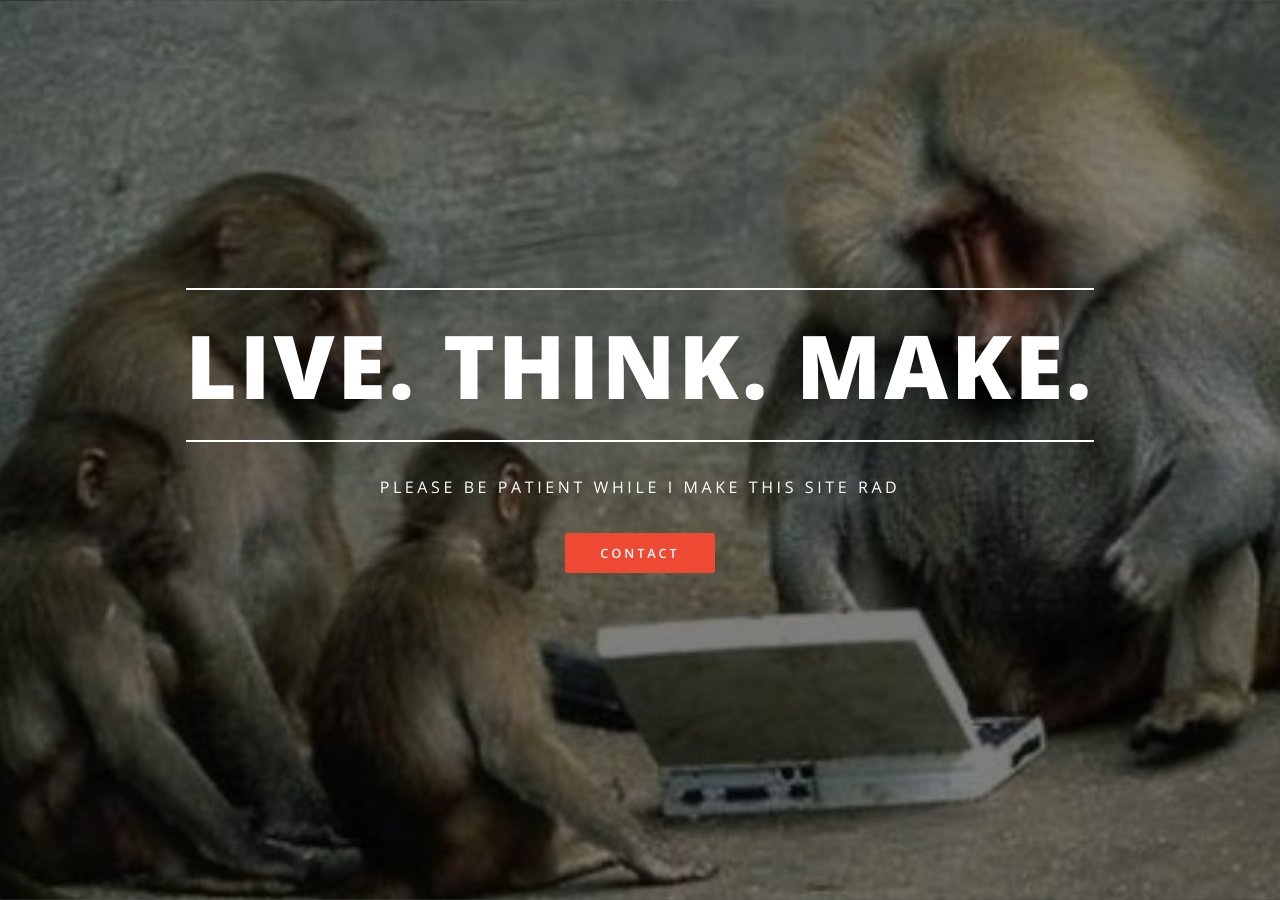
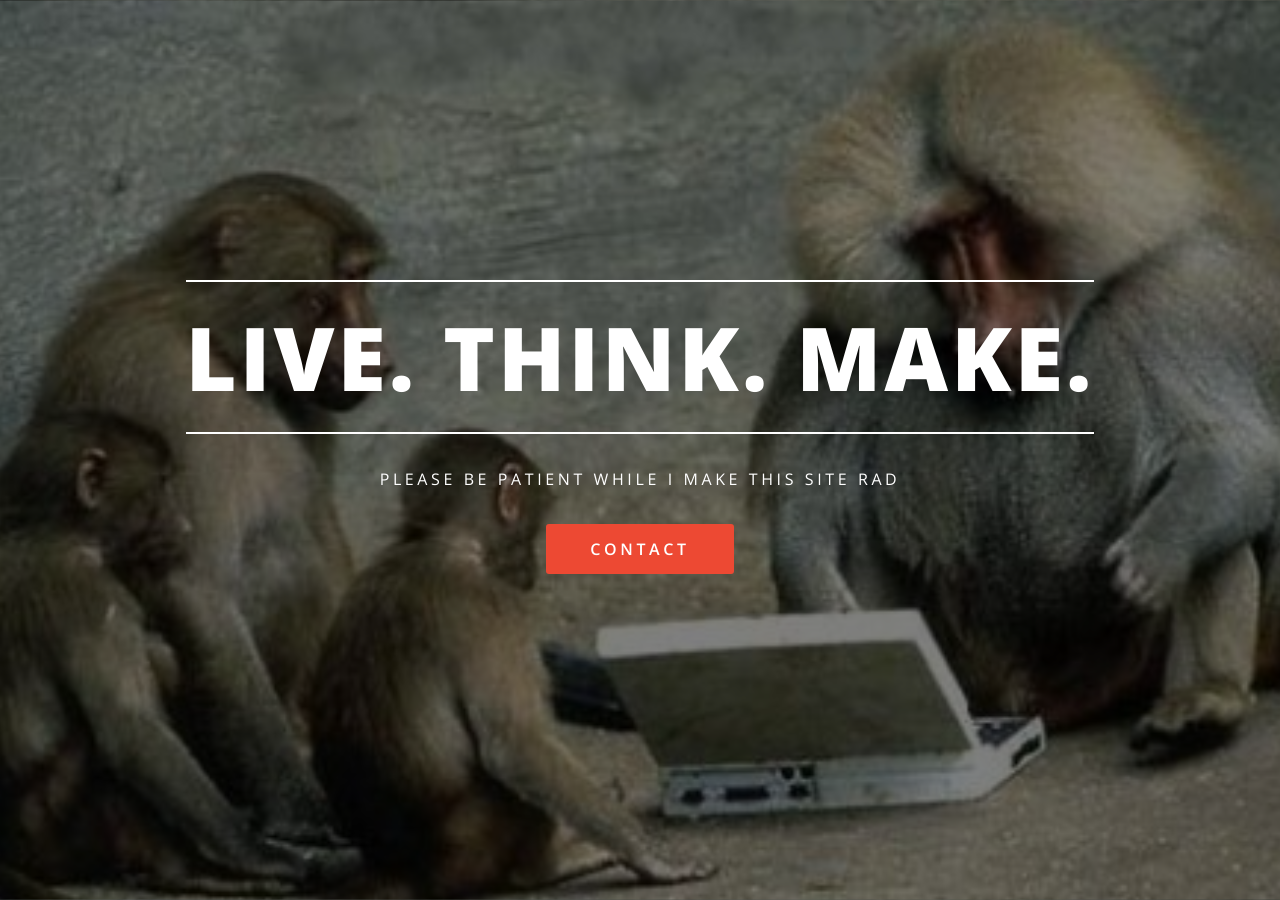
Before and after one commit to livethinkmake/livethinkmake.github.io, a Jekyll site: the page built from index.html, in a window 1280 px wide and 900 px high. Built offline with Jekyll 4.4.1, drawn with Linux system fonts in a browser that asks for light colours.

Commit message:
css changes

```diff
--- a/css/main.scss
+++ b/css/main.scss
@@ -1533,10 +1533,15 @@ $baseurl: '{{ site.baseurl }}/images';
 		p {
 			letter-spacing: _size(letter-spacing-alt);
 			text-transform: uppercase;
+			font-size: 1em;
 
 			a {
 				color: inherit;
 			}
+		}
+
+		.actions {
+			font-size: 1.25em;
 		}
 
 		.more {
```
